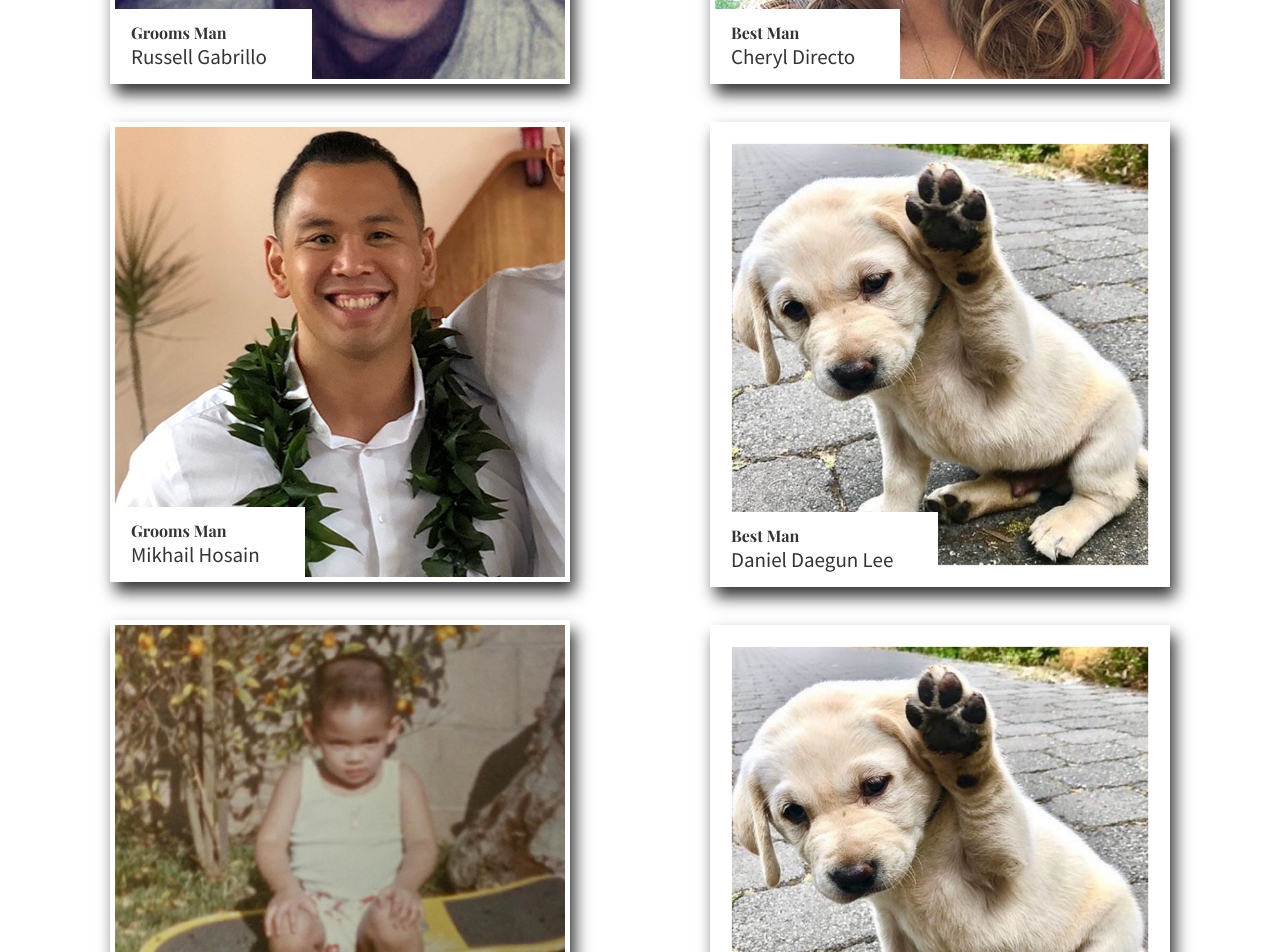
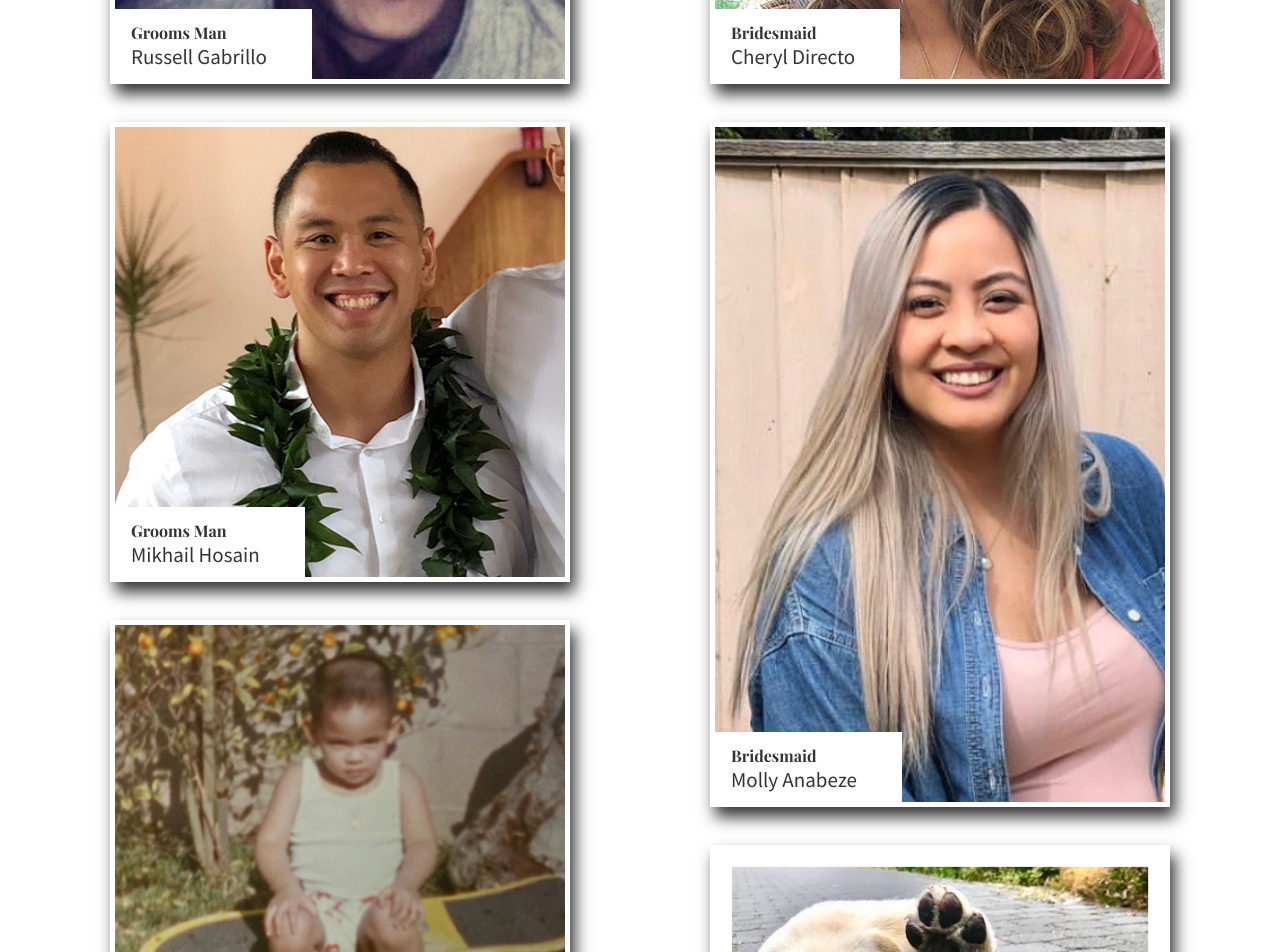
Before and after one commit to imthatguydavid/changdup, a React (Create React App) app: page /Wedding-Party in a window 1280 px wide. Shown: the part 1140-2092 px from the top of the page. Built offline with nearby package versions, Linux system fonts and the light colour scheme.

Commit message:
add molly

```diff
--- a/src/components/WeddingParty/WeddingParty.js
+++ b/src/components/WeddingParty/WeddingParty.js
@@ -22,9 +22,9 @@ class WeddingParty extends React.Component {
             <h3 className={styles.title}>Bridal Party</h3>
             <div className={styles.people}>
               <Party title='Maid of Honor' name='Melissa De La Merced' image={require('../../static/melissa.png')} />
-              <Party title='Best Man' name='Cheryl Directo' image={require('../../static/cheryl.png')} />
-              <Party title='Best Man' name='Daniel Daegun Lee' image={require('../../static/bio2.png')} />
-              <Party title='Best Man' name='Daniel Daegun Lee' image={require('../../static/bio2.png')} />
+              <Party title='Bridesmaid' name='Cheryl Directo' image={require('../../static/cheryl.png')} />
+              <Party title='Bridesmaid' name='Molly Anabeze' image={require('../../static/molly.jpg')} />
+              <Party title='Bridesmaid' name='Daniel Daegun Lee' image={require('../../static/bio2.png')} />
             </div>
           </div>
         </div>
```
Also changed, not shown: src/static/molly.jpg (added).
